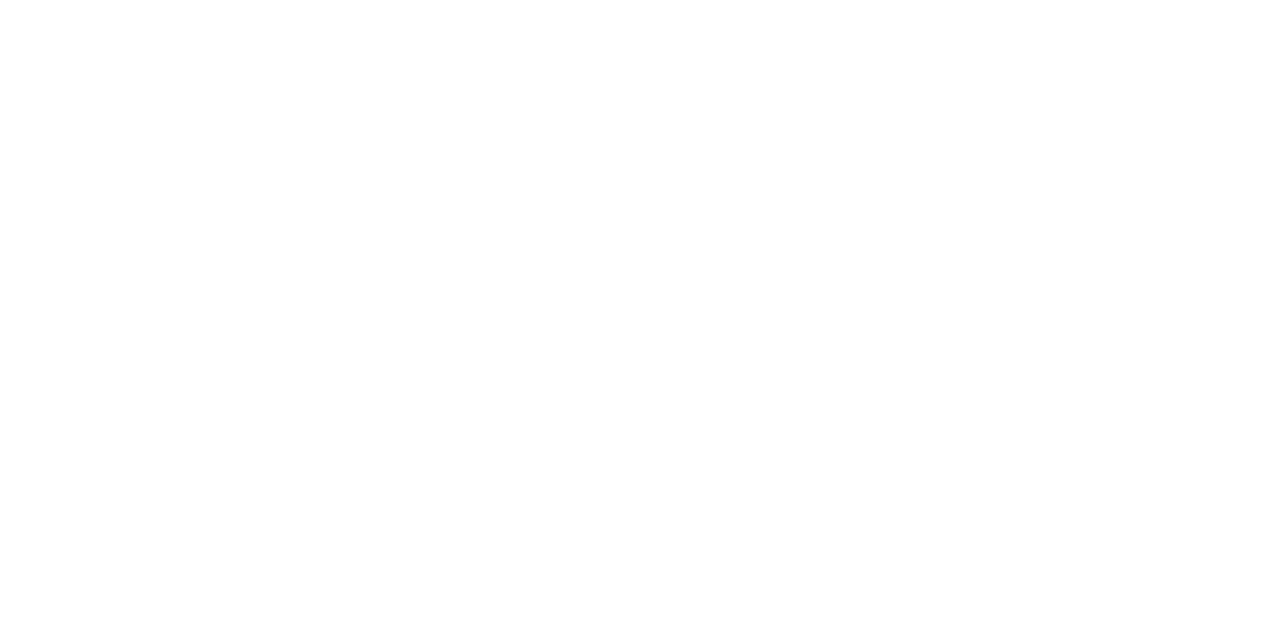
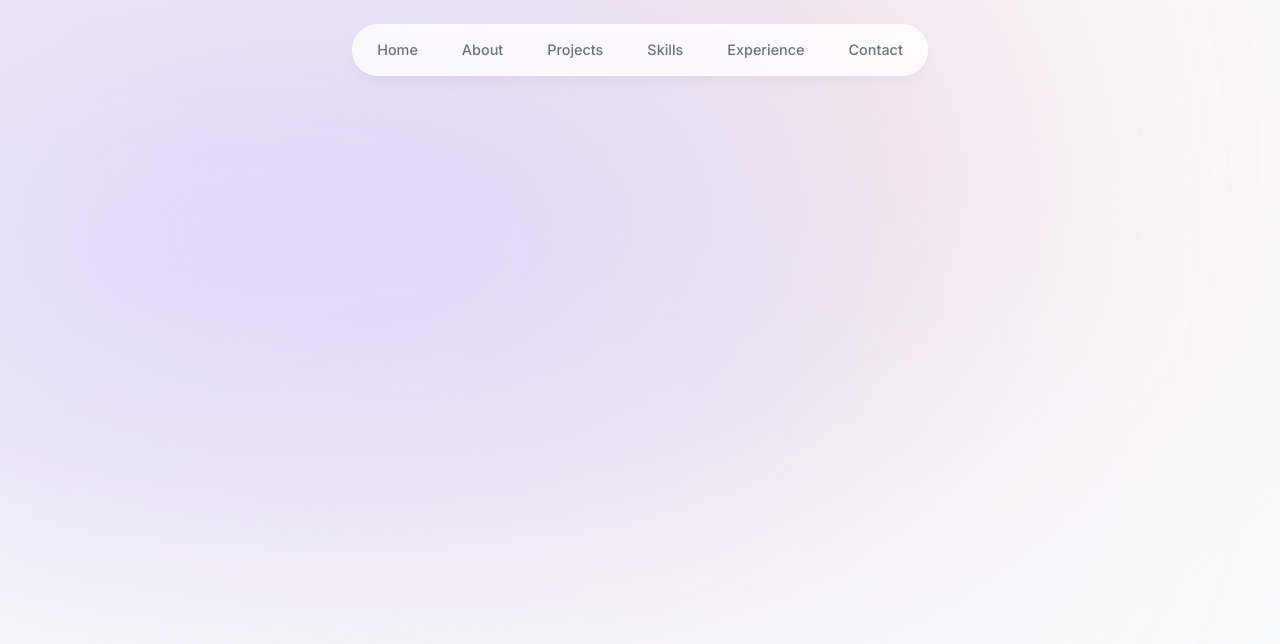
Before and after one commit to yerinra/yerinra-portfolio, a Next.js app: page / in a window 1280 px wide. Shown: the top 644 px of the page. Built offline with nearby package versions, Linux system fonts and the light colour scheme.

Commit message:
✨ Feat: header 구현

```diff
--- a/src/app/layout.tsx
+++ b/src/app/layout.tsx
@@ -1,12 +1,13 @@
 import type { Metadata } from "next";
 import { Inter } from "next/font/google";
 import "./globals.css";
+import Header from "@/components/header";
 
 const inter = Inter({ subsets: ["latin"] });
 
 export const metadata: Metadata = {
-  title: "Create Next App",
-  description: "Generated by create next app",
+  title: "yerin ra | Personal Portfolio",
+  description: "This is yerin ra's personal portfolio website.",
 };
 
 export default function RootLayout({
@@ -16,7 +17,14 @@
 }>) {
   return (
     <html lang="en">
-      <body className={inter.className}>{children}</body>
+      <body
+        className={`${inter.className} bg-gray-50 text-gray-950 relative pt-28 sm:pt-36`}
+      >
+        <div className="bg-[#fbe2e3] absolute top-[-6rem] -z-10 right-[11rem] h-[31.25rem] w-[31.25rem] rounded-full blur-[10rem] sm:w-[68.75rem] "></div>
+        <div className="bg-[#dbd7fb] absolute top-[-1rem] -z-10 left-[-35rem] h-[31.25rem] w-[50rem] rounded-full blur-[10rem] sm:w-[68.75rem] md:left-[-33rem] lg:left-[-28rem] xl:left-[-15rem] 2xl:left-[-5rem]"></div>
+        <Header />
+        {children}
+      </body>
     </html>
   );
 }
--- /dev/null
+++ b/src/components/header.tsx
@@ -0,0 +1,36 @@
+"use client";
+import { motion } from "framer-motion";
+import { links } from "@/lib/data";
+import Link from "next/link";
+
+export default function Header() {
+  return (
+    <header className="z-[999] relative">
+      <motion.div
+        className="fixed top-0 left-1/2 h-[4.5rem] w-full rounded-none border border-white border-opacity-40 bg-white bg-opacity-80 shadow-lg shadow-black/[0.03] backdrop-blur-[0.5rem] sm:top-6 sm:h-[3.25rem] sm:w-[36rem] sm:rounded-full"
+        initial={{ y: -100, x: "-50%", opacity: 0 }}
+        animate={{ y: 0, x: "-50%", opacity: 1 }}
+      ></motion.div>
+
+      <nav className="flex fixed top-[0.15rem] left-1/2 h-12 -translate-x-1/2 py-2 sm:top-[1.7rem] sm:h-[initial] sm:py-0">
+        <ul className="flex w-[22rem] flex-wrap items-center justify-center gap-y-1 text-[0.9rem] font-medium text-gray-500 sm:w-[initial] sm:flex-nowrap sm:gap-5">
+          {links.map((link) => (
+            <motion.li
+              key={link.hash}
+              className="h-3/4 flex items-center justify-center"
+              initial={{ y: -100, opacity: 0 }}
+              animate={{ y: 0, opacity: 1 }}
+            >
+              <Link
+                href={link.hash}
+                className="flex w-full items-center justify-center px-3 py-3 hover:text-gray-950  transition"
+              >
+                {link.name}
+              </Link>
+            </motion.li>
+          ))}
+        </ul>
+      </nav>
+    </header>
+  );
+}
--- /dev/null
+++ b/src/lib/data.ts
@@ -0,0 +1,69 @@
+import React from "react";
+
+import { RocketIcon } from "@radix-ui/react-icons";
+import { CodeIcon } from "@radix-ui/react-icons";
+import { BackpackIcon } from "@radix-ui/react-icons";
+
+export const links = [
+  {
+    name: "Home",
+    hash: "#home",
+  },
+  {
+    name: "About",
+    hash: "#about",
+  },
+  {
+    name: "Projects",
+    hash: "#projects",
+  },
+  {
+    name: "Skills",
+    hash: "#skills",
+  },
+  {
+    name: "Experience",
+    hash: "#experience",
+  },
+  {
+    name: "Contact",
+    hash: "#contact",
+  },
+] as const;
+
+export const experiencesData = [
+  {
+    title: "제로베이스 프론트엔드 부트캠프 수료",
+    description: "제로베이스 웹 프론트엔드 과정 20기를 수료하였습니다.",
+    icon: React.createElement(RocketIcon),
+    date: "2023.06 - 2024.03",
+  },
+] as const;
+
+export const projectsData = [
+  {
+    title: "BookShelf",
+    description:
+      "태그 별로 책들을 분류할 수 있는 온라인 책장 사이트입니다. 개인 프로젝트로 진행하였습니다.",
+    tags: ["React", "TypsScript", "Tailwind", "Firebase"],
+    imageUrl:
+      "https://images.unsplash.com/photo-1708236361901-4b4e584a6baa?q=80&w=2232&auto=format&fit=crop&ixlib=rb-4.0.3&ixid=M3wxMjA3fDB8MHxwaG90by1wYWdlfHx8fGVufDB8fHx8fA%3D%3D",
+  },
+] as const;
+
+export const skillsData = [
+  "HTML",
+  "CSS",
+  "JavaScript",
+  "TypeScript",
+  "React",
+  "Next.js",
+  "Git",
+  "Github",
+  "Tailwind",
+  "Prisma",
+  "MongoDB",
+  "Recoil",
+  "Framer Motion",
+  "Firebase",
+] as const;
```
